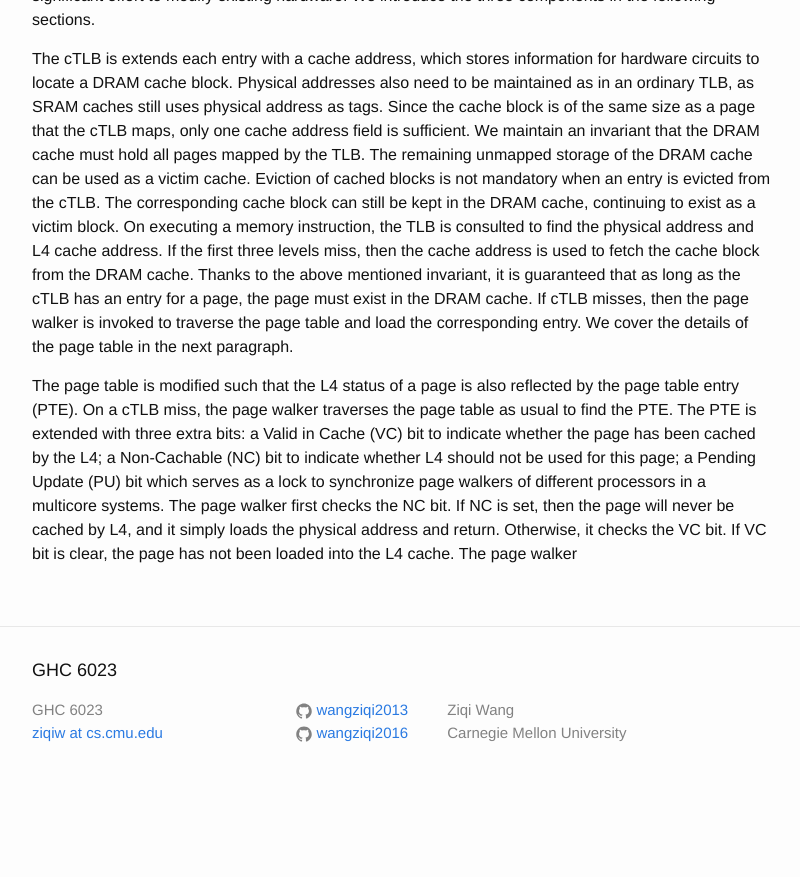
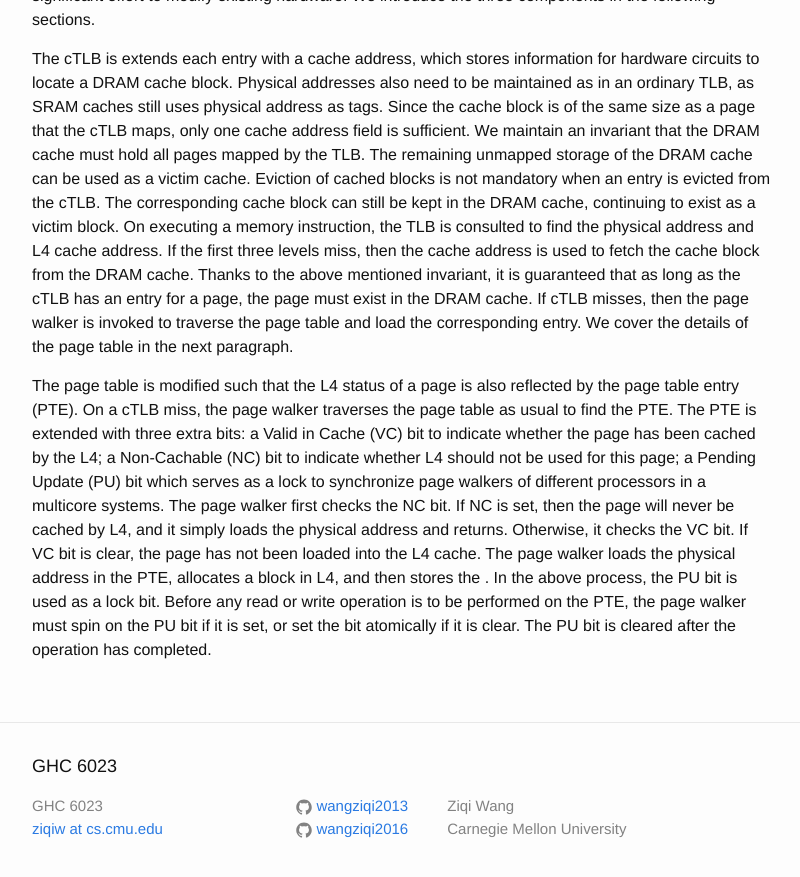
Before and after one commit to wangziqi2013/wangziqi2013.github.io, a Jekyll site: the page built from _posts/2018-06-11-A-fully-associative-tagless-dram-cache.markdown, in a window 1280 px wide and 900 px high, scrolled down 817 px. Shown: the top 877 px of the window, without its empty margins (238-1038 px from the left). Built offline with Jekyll 4.4.1, drawn with Linux system fonts in a browser that asks for light colours; before the commit the page ends 1621 px from its top, so only the background shows below that.

Commit message:
adding PU bit

```diff
--- a/_posts/2018-06-11-A-fully-associative-tagless-dram-cache.markdown
+++ b/_posts/2018-06-11-A-fully-associative-tagless-dram-cache.markdown
@@ -46,5 +46,8 @@ On a cTLB miss, the page walker traverses the page table as usual to find the PT
 bits: a Valid in Cache (VC) bit to indicate whether the page has been cached by the L4; a Non-Cachable (NC) bit
 to indicate whether L4 should not be used for this page; a Pending Update (PU) bit which serves as a lock to synchronize
 page walkers of different processors in a multicore systems. The page walker first checks the NC bit. If NC is set,
-then the page will never be cached by L4, and it simply loads the physical address and return. Otherwise, it checks the
-VC bit. If VC bit is clear, the page has not been loaded into the L4 cache. The page walker
+then the page will never be cached by L4, and it simply loads the physical address and returns. Otherwise, it checks the
+VC bit. If VC bit is clear, the page has not been loaded into the L4 cache. The page walker loads the physical address
+in the PTE, allocates a block in L4, and then stores the . In the above process, the PU bit is used as a lock bit.
+Before any read or write operation is to be performed on the PTE, the page walker must spin on the PU bit if it is set,
+or set the bit atomically if it is clear. The PU bit is cleared after the operation has completed.
```
